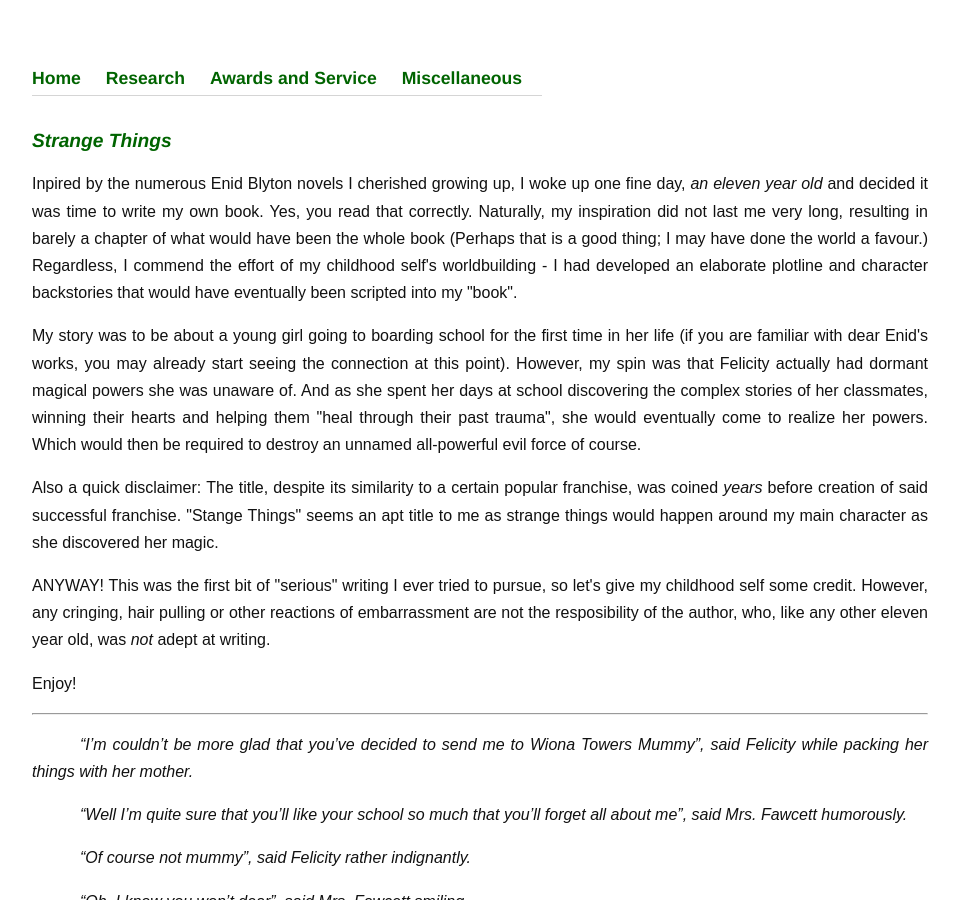
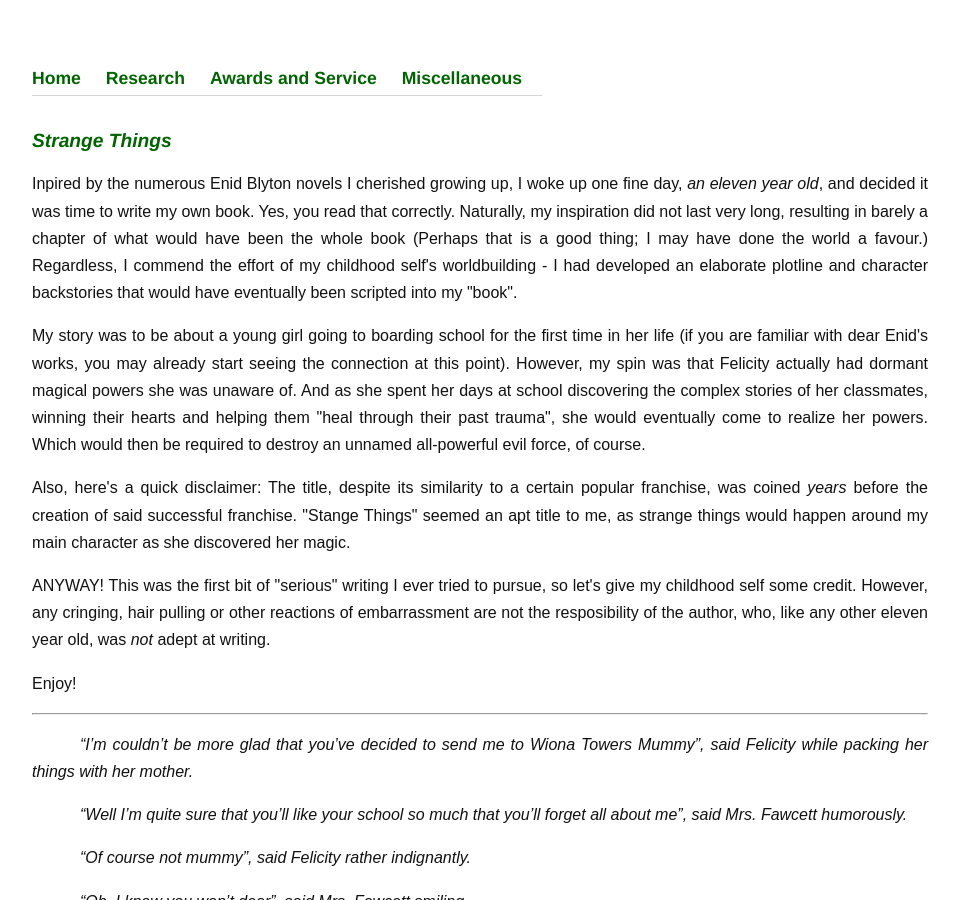
Before and after one commit to Uppaal/Uppaal.github.io, a Jekyll site: the page built from writings/2006.html, in a window 1280 px wide and 900 px high. Shown: the whole window, without its empty margins (160-1120 px from the left). Built offline with Jekyll 4.4.1, drawn with Linux system fonts in a browser that asks for light colours.

Commit message:
Strange Things

```diff
--- a/writings/2006.html
+++ b/writings/2006.html
@@ -17,11 +17,11 @@ title: Strange Things
 	<h2><i>{{ page.title }}</i></h2>
 
 
-<p>Inpired by the numerous Enid Blyton novels I cherished growing up, I woke up one fine day, <i>an eleven year old</i> and decided it was time to write my own book. Yes, you read that correctly. Naturally, my inspiration did not last me very long, resulting in barely a chapter of what would have been the whole book (Perhaps that is a good thing; I may have done the world a favour.) Regardless, I commend the effort of my childhood self's worldbuilding - I had developed an elaborate plotline and character backstories that would have eventually been scripted into my "book". </p>
+<p>Inpired by the numerous Enid Blyton novels I cherished growing up, I woke up one fine day, <i>an eleven year old</i>, and decided it was time to write my own book. Yes, you read that correctly. Naturally, my inspiration did not last very long, resulting in barely a chapter of what would have been the whole book (Perhaps that is a good thing; I may have done the world a favour.) Regardless, I commend the effort of my childhood self's worldbuilding - I had developed an elaborate plotline and character backstories that would have eventually been scripted into my "book". </p>
 
-<p>My story was to be about a young girl going to boarding school for the first time in her life (if you are familiar with dear Enid's works, you may already start seeing the connection at this point). However, my spin was that Felicity actually had dormant magical powers she was unaware of. And as she spent her days at school discovering the complex stories of her classmates, winning their hearts and helping them "heal through their past trauma", she would eventually come to realize her powers. Which would then be required to destroy an unnamed all-powerful evil force of course.</p>
+<p>My story was to be about a young girl going to boarding school for the first time in her life (if you are familiar with dear Enid's works, you may already start seeing the connection at this point). However, my spin was that Felicity actually had dormant magical powers she was unaware of. And as she spent her days at school discovering the complex stories of her classmates, winning their hearts and helping them "heal through their past trauma", she would eventually come to realize her powers. Which would then be required to destroy an unnamed all-powerful evil force, of course.</p>
 
-<p>Also a quick disclaimer: The title, despite its similarity to a certain popular franchise, was coined <i>years</i> before creation of said successful franchise. "Stange Things" seems an apt title to me as strange things would happen around my main character as she discovered her magic.</p>
+<p>Also, here's a quick disclaimer: The title, despite its similarity to a certain popular franchise, was coined <i>years</i> before the creation of said successful franchise. "Stange Things" seemed an apt title to me, as strange things would happen around my main character as she discovered her magic.</p>
 
 <p>ANYWAY! This was the first bit of "serious" writing I ever tried to pursue, so let's give my childhood self some credit. However, any cringing, hair pulling or other reactions of embarrassment are not the resposibility of the author, who, like any other eleven year old, was <i>not</i> adept at writing.</p>
 
```
